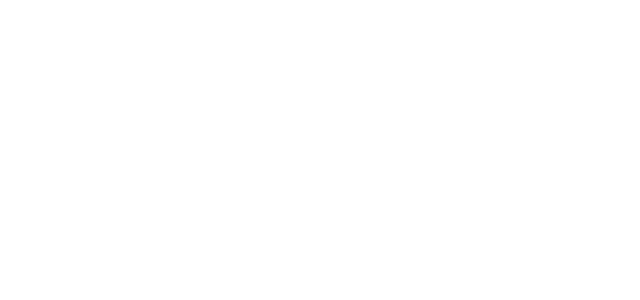
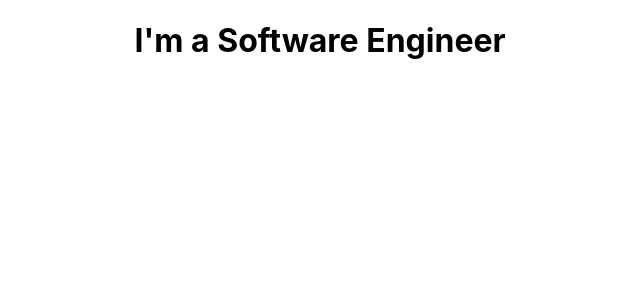
Before and after one commit to Young-prof/React_Course, a React (Create React App) app in the folder hello-world/: page / in a window 1280 px wide. Shown: the top 300 px of the page, without its empty margins (320-960 px from the left). Built offline with nearby package versions, Linux system fonts and the light colour scheme.

Commit message:
Readme Updated

```diff
--- a/hello-world/src/App.js
+++ b/hello-world/src/App.js
@@ -1,5 +1,9 @@
 import logo from './logo.svg';
 import './App.css';
+import {Greating} from './Components/Greating';
+// import Greating from './Components/Greating';
+import Welcome from './Components/Welcome';
+import Hello from './Components/Hello';
 
 function App() {
   return (
@@ -19,6 +23,9 @@
         </a>
       </header> */}
 
+      {/* <Greating />
+      <Welcome /> */}
+      <Hello />
     </div>
   );
 }
--- a/hello-world/src/Components/Greating.js
+++ b/hello-world/src/Components/Greating.js
@@ -0,0 +1,6 @@
+// Functional Components
+import React from 'react'
+
+export const Greating = () => <h1>hello Programmer</h1>
+
+// export default Greating
--- /dev/null
+++ b/hello-world/src/Components/Hello.js
@@ -0,0 +1,16 @@
+import React from "react";
+
+const Hello = () => {
+    // return(
+    //     // an example of JXS
+    //     <div>
+    //         <h1>I'm a Software Engineer</h1>
+    //     </div>
+    // )
+
+    // XML Examples
+
+    // return React.createElement("div", null, "I'm a software Engineer") this is for the child elements
+    return React.createElement("div", null, React.createElement('h1', null, "I'm a Software Engineer"))
+}
+export default Hello
--- /dev/null
+++ b/hello-world/src/Components/Welcome.js
@@ -0,0 +1,10 @@
+// Class Component
+import React, {Component} from "react";
+
+class Welcome extends Component {
+    render(){
+        return <h1>Class Component</h1>
+    }
+}
+
+export default Welcome
```
Also changed, not shown: 1 other file (tests, documents, lock files or other folders).
